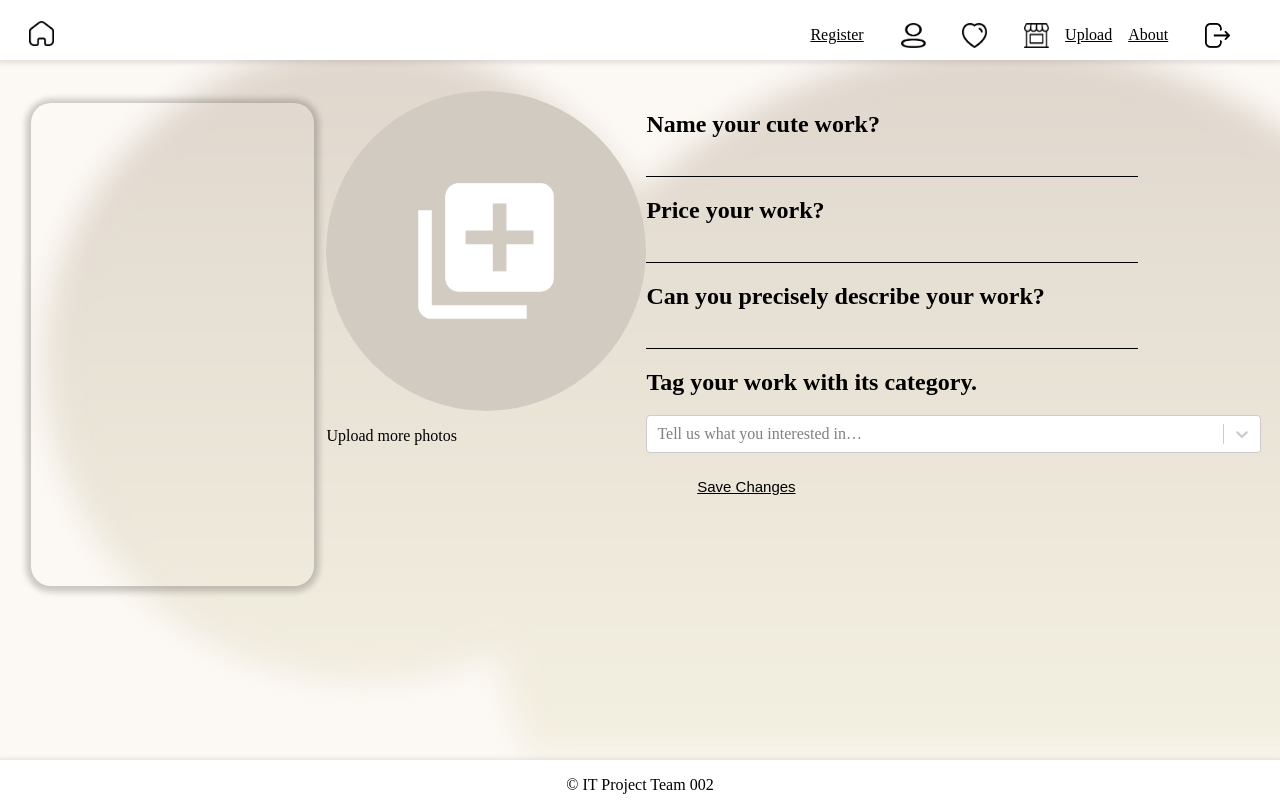
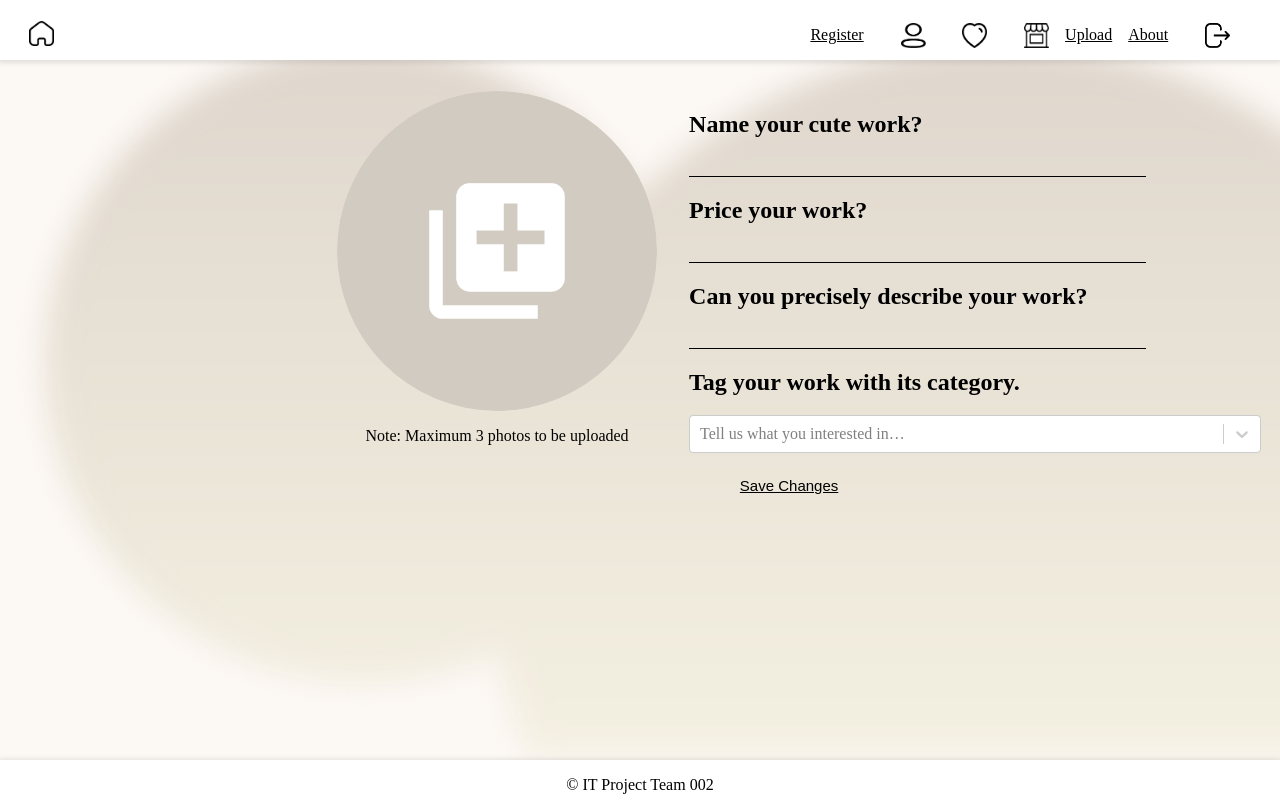
Before and after one commit to IT-Project-002/Backend, a React (Create React App) app in the folder frontend/: page /user/upload in a window 1280 px wide. Built offline with nearby package versions, Linux system fonts and the light colour scheme; the HTML template or start-up script is replaced by a standard one.

Commit message:
fix upload js

```diff
--- a/frontend/src/css/login.css
+++ b/frontend/src/css/login.css
@@ -18,7 +18,7 @@
 /* Responsive design */
 
 @media screen and (max-width:800px) {
-  .main-login {
+  .layout-login {
     display: grid;
     grid-template-columns: 1fr;
     grid-template-areas:
--- a/frontend/src/css/upload.css
+++ b/frontend/src/css/upload.css
@@ -9,8 +9,7 @@
     grid-template-columns: 1fr 1fr 2fr;
     grid-template-areas:
       "preview upload fill-in";
-    grid-gap: 0px;
-    text-align: left;
+    grid-gap: 2rem;
 }
 
 /* ===================================================== */
@@ -19,24 +18,27 @@
 .preview-container {
     grid-area: preview;
     height: 70%;
+    text-align: center;
+}
+
+.preview-container img {
+    max-width: 70%;
     margin: 4%;
     border-radius: 20px;
     box-shadow: 0px 1px 6px 5px rgba(0, 0, 0, 0.2);
 }
 
-.preview-container img {
-    max-width: 70%;
-}
 
 .delete-button {
     width: 30px;
     height: 30px;
     position: absolute;
+    margin-left: 200px;
+    margin-top: 20px;
     border: transparent;
     border-radius: 50%;
     background-color: #D2CBC1;
     z-index: 100;
-
 }
 
 /* ===================================================== */
@@ -44,10 +46,12 @@
 
 .upload-container {
     grid-area: upload;
+    text-align: center;
 }
 
 .upload-container img {
-    max-width: 70%;
+    max-width: 60%;
+
 }
 
 label {
@@ -68,7 +72,6 @@ label {
 .upload-input {
     display: none;
 }
-
 
 /* ===================================================== */
 /* Right section: Fill in information */
--- a/frontend/src/pages/upload.js
+++ b/frontend/src/pages/upload.js
@@ -59,7 +59,7 @@ export default function Upload() {
                 <label>
                     <input className= "upload-input" type="file"  name="itemImages" multiple accept="image/*" onChange={onSelectFile}/>
                 </label>
-                <p>Upload more photos</p>
+                <p>Note: Maximum 3 photos to be uploaded</p>
             </div>
             {/* Image preview*/}
             <div className="preview-container">
```
